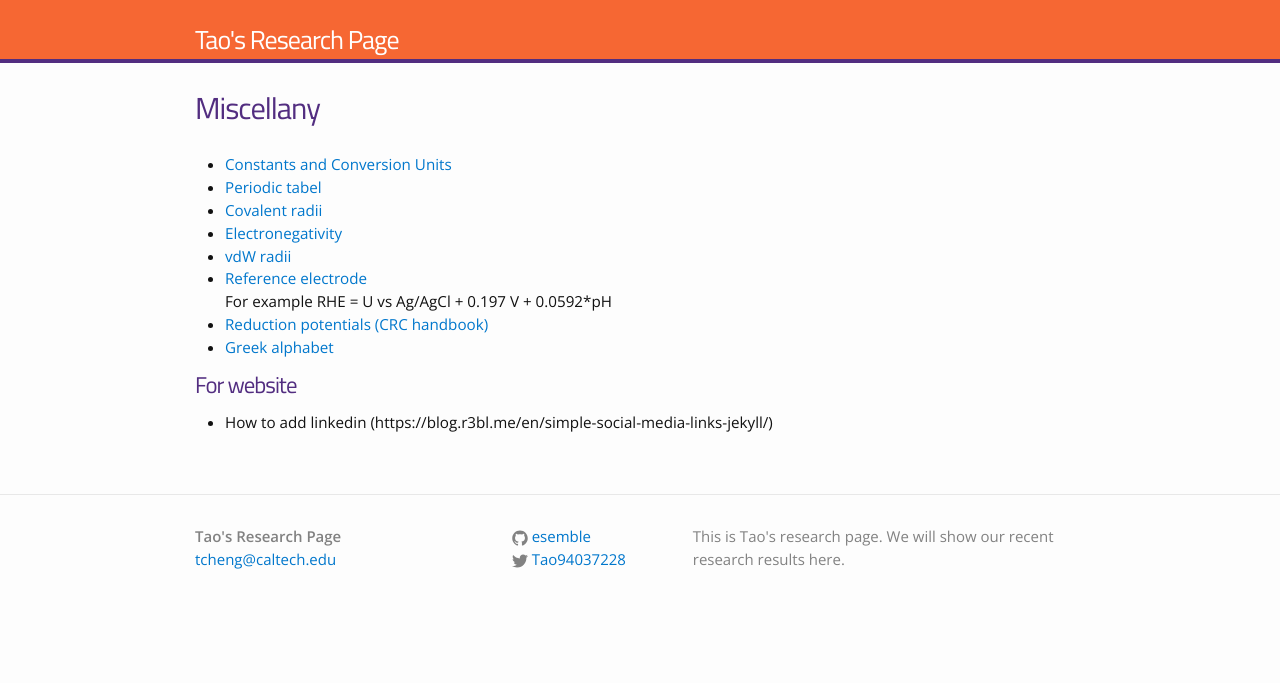
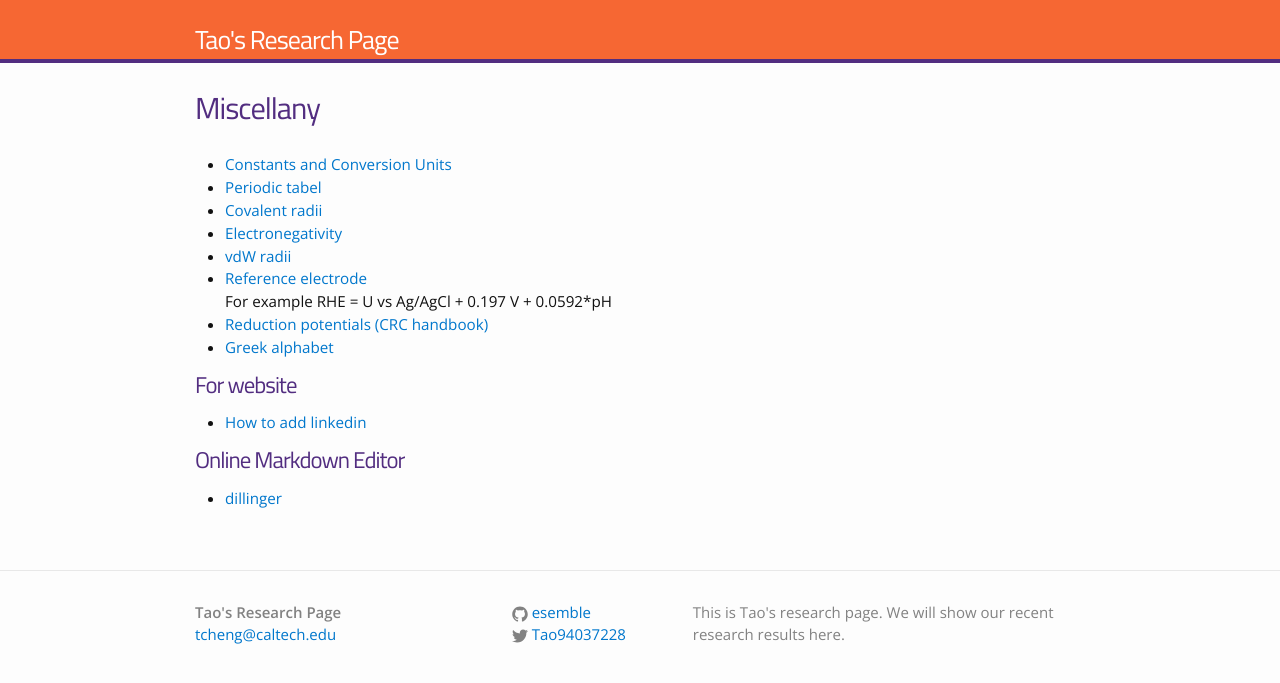
Before and after one commit to ensemble-learning/ensemble-learning.github.io, a Jekyll site: the page built from miscellany.md, in a window 1280 px wide. Shown: the top 683 px of the page. Built offline with Jekyll 4.4.1, drawn with Linux system fonts in a browser that asks for light colours.

Commit message:
Update miscellany.md

```diff
--- a/miscellany.md
+++ b/miscellany.md
@@ -16,4 +16,7 @@ For example RHE = U vs Ag/AgCl + 0.197 V + 0.0592*pH
 
 
 # For website
-- How to add linkedin (https://blog.r3bl.me/en/simple-social-media-links-jekyll/)
+- [How to add linkedin](https://blog.r3bl.me/en/simple-social-media-links-jekyll/)
+
+# Online Markdown Editor
+- [dillinger](http://dillinger.io/)
```
